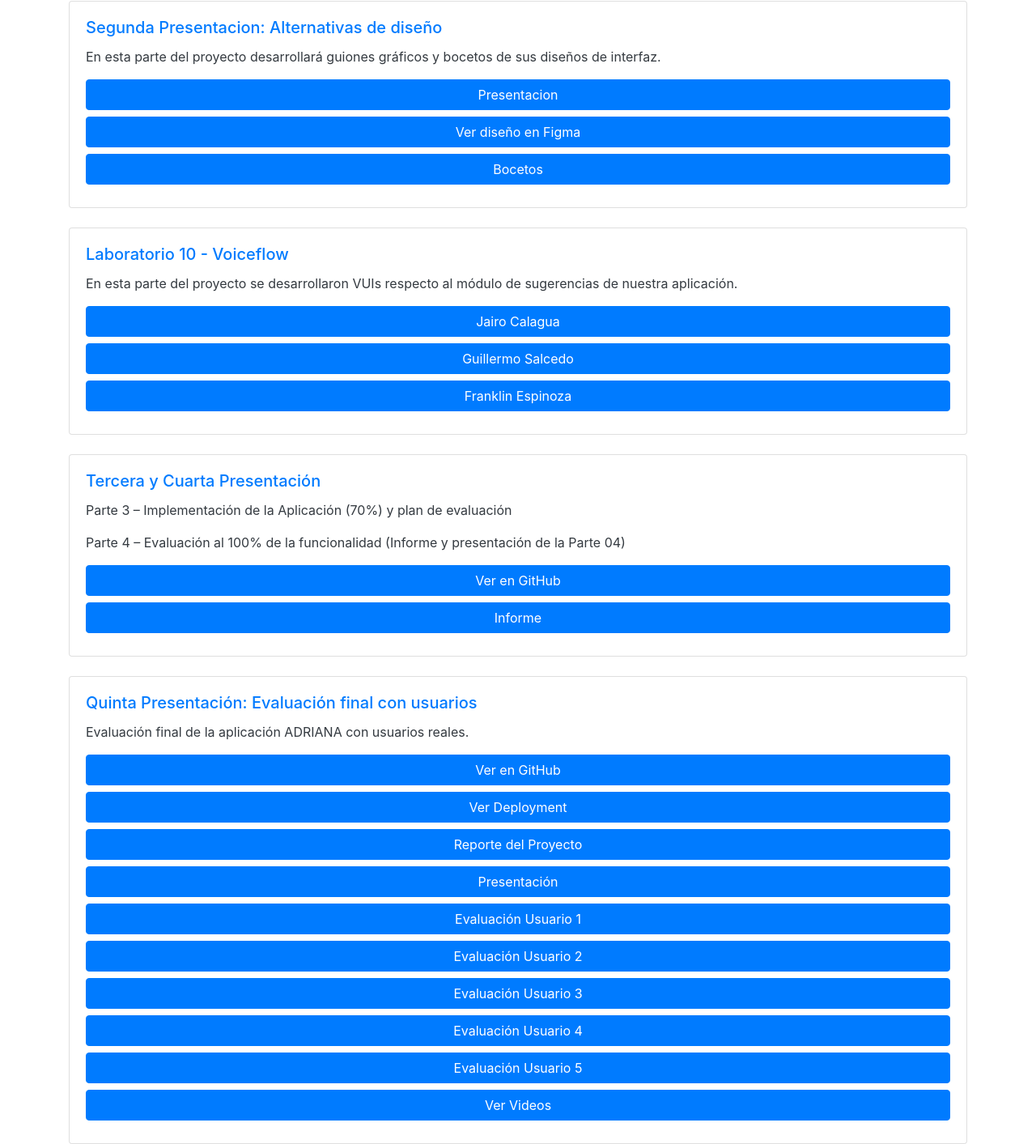
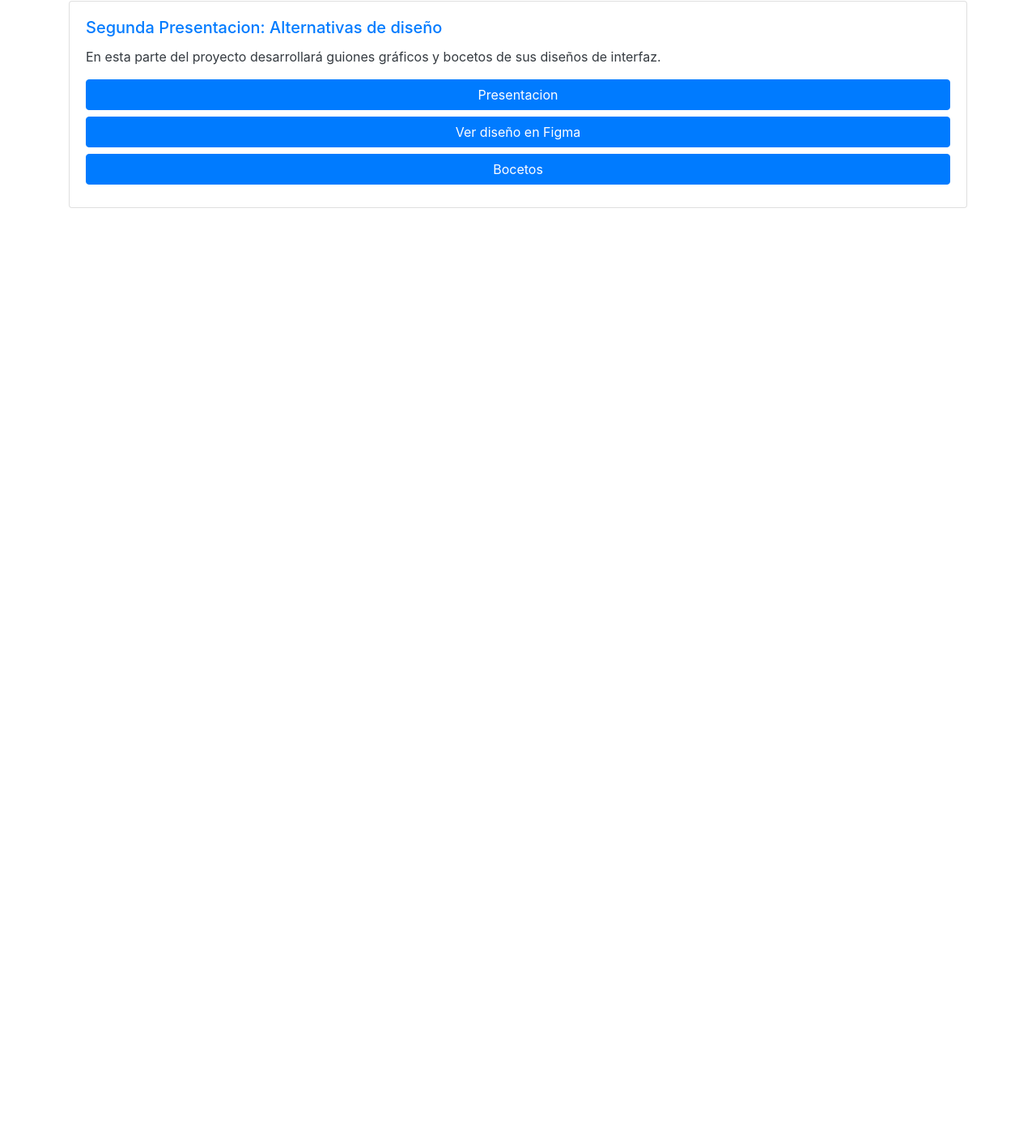
Before and after one commit to BrunoGust/IHC-2025-Entregables, a plain HTML site: page index.html in a window 1280 px wide. Shown: the part 449-1862 px from the top of the page at 81% size. After the commit the page ends 800 px from the top, so only its background shows below. Drawn offline with nearby package versions, Linux system fonts and the light colour scheme.

Commit message:
Update index.html

```diff
--- a/index.html
+++ b/index.html
@@ -3,7 +3,7 @@
 <head>
     <meta charset="UTF-8">
     <meta name="viewport" content="width=device-width, initial-scale=1.0">
-    <title>Mis Proyectos de Interacción Humano-Computador</title>
+    <title>Entregables del curso Interacción Humano-Computador</title>
     <link rel="stylesheet" href="style.css">
     <link href="https://stackpath.bootstrapcdn.com/bootstrap/4.5.2/css/bootstrap.min.css" rel="stylesheet">
 </head>
@@ -19,9 +19,9 @@
 
     <p class="mt-4">Integrantes:
         <ul>
-          <li>Calagua Mallqui, Jairo Andre - 20210279F</li>
-          <li>Espinoza Pari, Franklin - 20210135D</li>
-          <li>Salcedo Alvarez, Guillermo Ronie - 20210164D</li>
+          <li>Cipriano Arroyo, Bruno Cipriano</li>
+          <li>Del Rosario Sosa, Joshua Jean Paul - 20162208K</li>
+          <li>Quiroz Gómez, Gabriel Esteban - 20151506E</li>
         </ul>
     </p>
 
@@ -41,48 +41,13 @@
           <h5 class="card-title">Segunda Presentacion: Alternativas de diseño</h5>
           <p class="card-text">En esta parte del proyecto desarrollará guiones gráficos y bocetos de sus
             diseños de interfaz.</p>
-          <a href="GRUPO 6 - IHC.pdf" class="btn btn-primary btn-block mb-2">Presentacion</a>
-          <a href="https://www.figma.com/file/oY5GfMDufj5cwKQijhNFl6/PC2---IHC?type=design&mode=design&t=JpDf1JL8uGx4Tdn4-1" class="btn btn-primary btn-block mb-2" target="_blank">Ver diseño en Figma</a>
-          <a href="Bocetos.pdf" class="btn btn-primary btn-block mb-2">Bocetos</a>
+          <a href="GRUPO 2 - IHC.pdf" class="btn btn-primary btn-block mb-2">Presentacion</a>
+          <a href="" class="btn btn-primary btn-block mb-2" target="_blank">Ver diseño en Figma</a>
+          <a href="" class="btn btn-primary btn-block mb-2">Bocetos</a>
         </div>
     </div>
 
-    <div class="card mt-4">
-        <div class="card-body">
-          <h5 class="card-title">Laboratorio 10 - Voiceflow</h5>
-          <p class="card-text">En esta parte del proyecto se desarrollaron VUIs respecto al módulo de sugerencias de nuestra aplicación.</p>
-          <a href="LAB10-2-IHC-JAIRO-CALAGUA.pdf" class="btn btn-primary btn-block mb-2">Jairo Calagua</a>
-          <a href="CC451_LAB10_GUILLERMO_SALCEDO-1.pdf" class="btn btn-primary btn-block mb-2">Guillermo Salcedo</a>
-          <a href="LAB10-2-IHC-ESPINOZA_PARI_FRANKLIN.pdf" class="btn btn-primary btn-block mb-2">Franklin Espinoza</a>
-        </div>
-    </div>
 
-    <div class="card mt-4">
-        <div class="card-body">
-          <h5 class="card-title">Tercera y Cuarta Presentación</h5>
-          <p class="card-text">Parte 3 – Implementación de la Aplicación (70%) y plan de evaluación</p>
-          <p class="card-text">Parte 4 – Evaluación al 100% de la funcionalidad (Informe y presentación de la Parte 04)</p>
-          <a href="https://github.com/guisa17/CC451-ADRIANA" class="btn btn-primary btn-block mb-2" target="_blank">Ver en GitHub</a>
-          <a href="Grupo06-INFORME-PC4.pdf" class="btn btn-primary btn-block mb-2">Informe</a>
-        </div>
-    </div>
-
-    <div class="card mt-4">
-        <div class="card-body">
-          <h5 class="card-title">Quinta Presentación: Evaluación final con usuarios</h5>
-          <p class="card-text">Evaluación final de la aplicación ADRIANA con usuarios reales.</p>
-          <a href="https://github.com/guisa17/ADRIANAv2" class="btn btn-primary btn-block mb-2" target="_blank">Ver en GitHub</a>
-          <a href="https://adrianav4.pythonanywhere.com/" class="btn btn-primary btn-block mb-2" target="_blank">Ver Deployment</a>
-          <a href="REPORTE DE EVALUACIÓN DEL PROYECTO.pdf" class="btn btn-primary btn-block mb-2">Reporte del Proyecto</a>
-          <a href="ENTREGA FINAL GRUPO 6 - IHC.pdf" class="btn btn-primary btn-block mb-2">Presentación</a>
-          <a href="Usuario 1.pdf" class="btn btn-primary btn-block mb-2">Evaluación Usuario 1</a>
-          <a href="Usuario 2.pdf" class="btn btn-primary btn-block mb-2">Evaluación Usuario 2</a>
-          <a href="Usuario 3.pdf" class="btn btn-primary btn-block mb-2">Evaluación Usuario 3</a>
-          <a href="Usuario 4.pdf" class="btn btn-primary btn-block mb-2">Evaluación Usuario 4</a>
-          <a href="Usuario 5.pdf" class="btn btn-primary btn-block mb-2">Evaluación Usuario 5</a>
-          <a href="https://unipe-my.sharepoint.com/personal/franklin_espinoza_p_uni_pe/_layouts/15/onedrive.aspx?id=%2Fpersonal%2Ffranklin%5Fespinoza%5Fp%5Funi%5Fpe%2FDocuments%2FVIDEOS%2DPRUEBAS&ga=1&classId=4cba8fc4%2D2ec5%2D4b0c%2Dbc28%2D4c2ea50d920b&assignmentId=1db6d853%2D07c7%2D4549%2Db6ef%2D617a1d2b7a4f&submissionId=6d765317%2D8284%2D614c%2D4e1d%2De49317941fb0" class="btn btn-primary btn-block mb-2" target="_blank">Ver Videos</a>
-        </div>
-    </div>
 
   </div>
 
```
